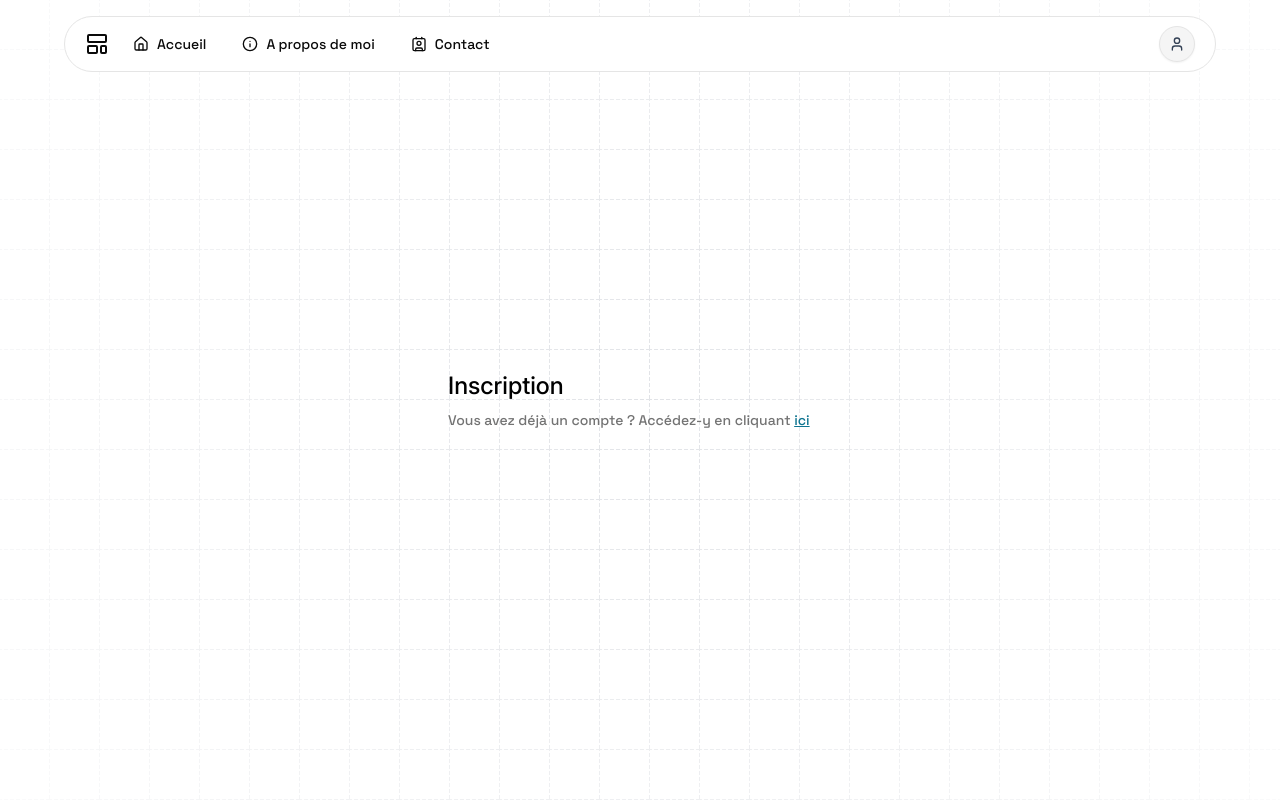
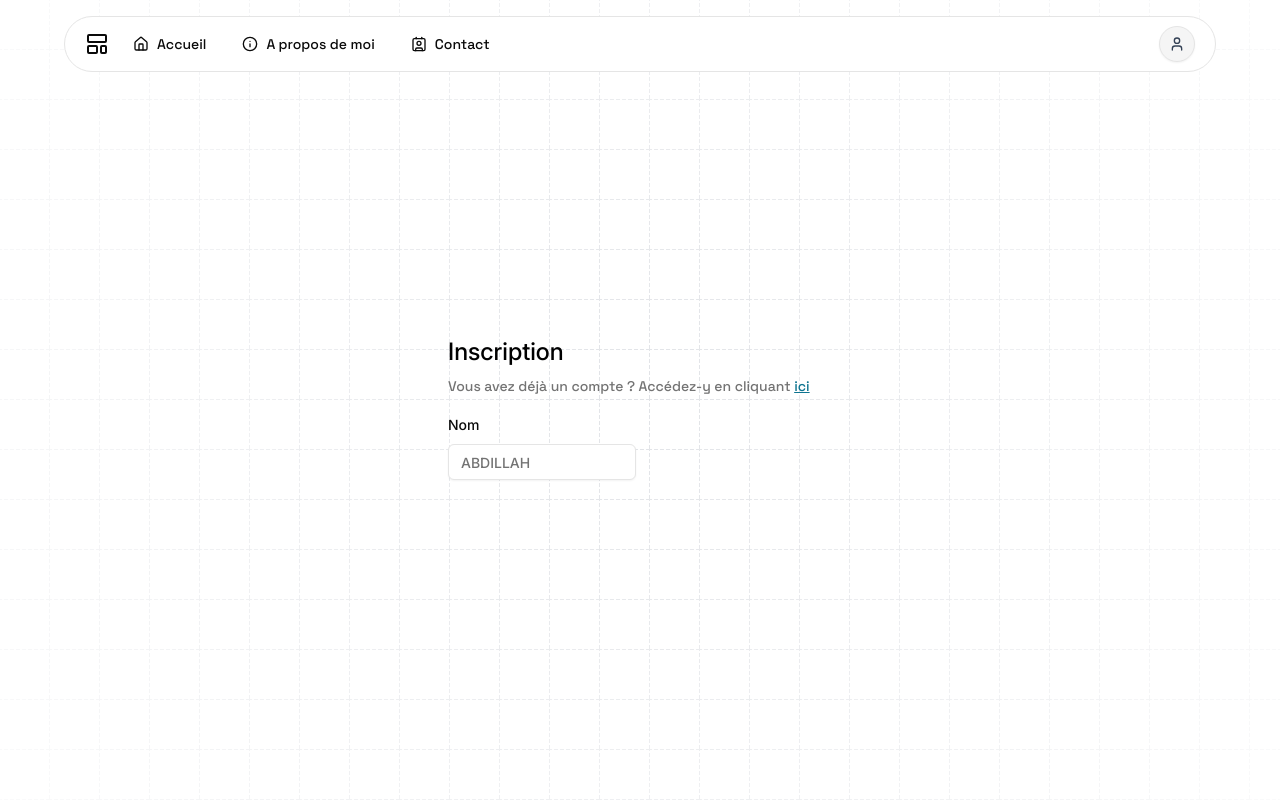
Before and after one commit to CousemaAnjary/dashboard, a Next.js app: page /auth/register in a window 1280 px wide. Built offline with nearby package versions, Linux system fonts and the light colour scheme.

Commit message:
Ajout du composant Input et intégration du formulaire d'inscription avec validation à l'aide de react-hook-form

```diff
--- /dev/null
+++ b/src/components/ui/input.tsx
@@ -0,0 +1,22 @@
+import * as React from "react"
+
+import { cn } from "@/src/lib/utils"
+
+const Input = React.forwardRef<HTMLInputElement, React.ComponentProps<"input">>(
+  ({ className, type, ...props }, ref) => {
+    return (
+      <input
+        type={type}
+        className={cn(
+          "flex h-9 w-full rounded-md border border-input bg-transparent px-3 py-1 text-base shadow-sm transition-colors file:border-0 file:bg-transparent file:text-sm file:font-medium file:text-foreground placeholder:text-muted-foreground focus-visible:outline-none focus-visible:ring-1 focus-visible:ring-ring disabled:cursor-not-allowed disabled:opacity-50 md:text-sm",
+          className
+        )}
+        ref={ref}
+        {...props}
+      />
+    )
+  }
+)
+Input.displayName = "Input"
+
+export { Input }
--- a/src/modules/auth/register/components/RegisterForm.tsx
+++ b/src/modules/auth/register/components/RegisterForm.tsx
@@ -1,14 +1,19 @@
-import Link from "next/link";
+import Link from "next/link"
+import { useForm } from "react-hook-form"
+import { Input } from "@/src/components/ui/input"
+import { Form, FormControl, FormField, FormItem, FormLabel, FormMessage } from "@/src/components/ui/form"
+
 
 export default function RegisterForm() {
     /**
      * ! STATE (état, données) de l'application
      */
-
+    const form = useForm()
 
     /**
      * ! COMPORTEMENT (méthodes, fonctions) de l'application
      */
+    const handleRegister = () => { }
 
 
     /**
@@ -21,6 +26,34 @@
                 <p className="mb-4 text-sm font-spaceGrotesk text-muted-foreground">
                     Vous avez déjà un compte ? Accédez-y en cliquant <Link href="/auth/login" className="underline text-cyan-700">ici</Link>
                 </p>
+
+                <Form {...form}>
+                    <form onSubmit={form.handleSubmit(handleRegister)}>
+                        <div className="grid gap-4">
+                            <div className="grid grid-cols-2 gap-2">
+
+                                <div className="grid gap-2">
+                                    <FormField
+                                        control={form.control}
+                                        name="last_name"
+                                        render={({ field }) => (
+                                            <FormItem>
+                                                <FormLabel className="font-inter">Nom</FormLabel>
+                                                <FormControl>
+                                                    <Input {...field} placeholder="ABDILLAH" className="shadow-sm bg-white font-inter" />
+                                                </FormControl>
+                                                <FormMessage className="font-inter" />
+                                            </FormItem>
+                                        )}
+                                    />
+                                </div>
+
+                            </div>
+
+                        </div>
+                    </form>
+
+                </Form>
             </div>
         </>
     )
```
